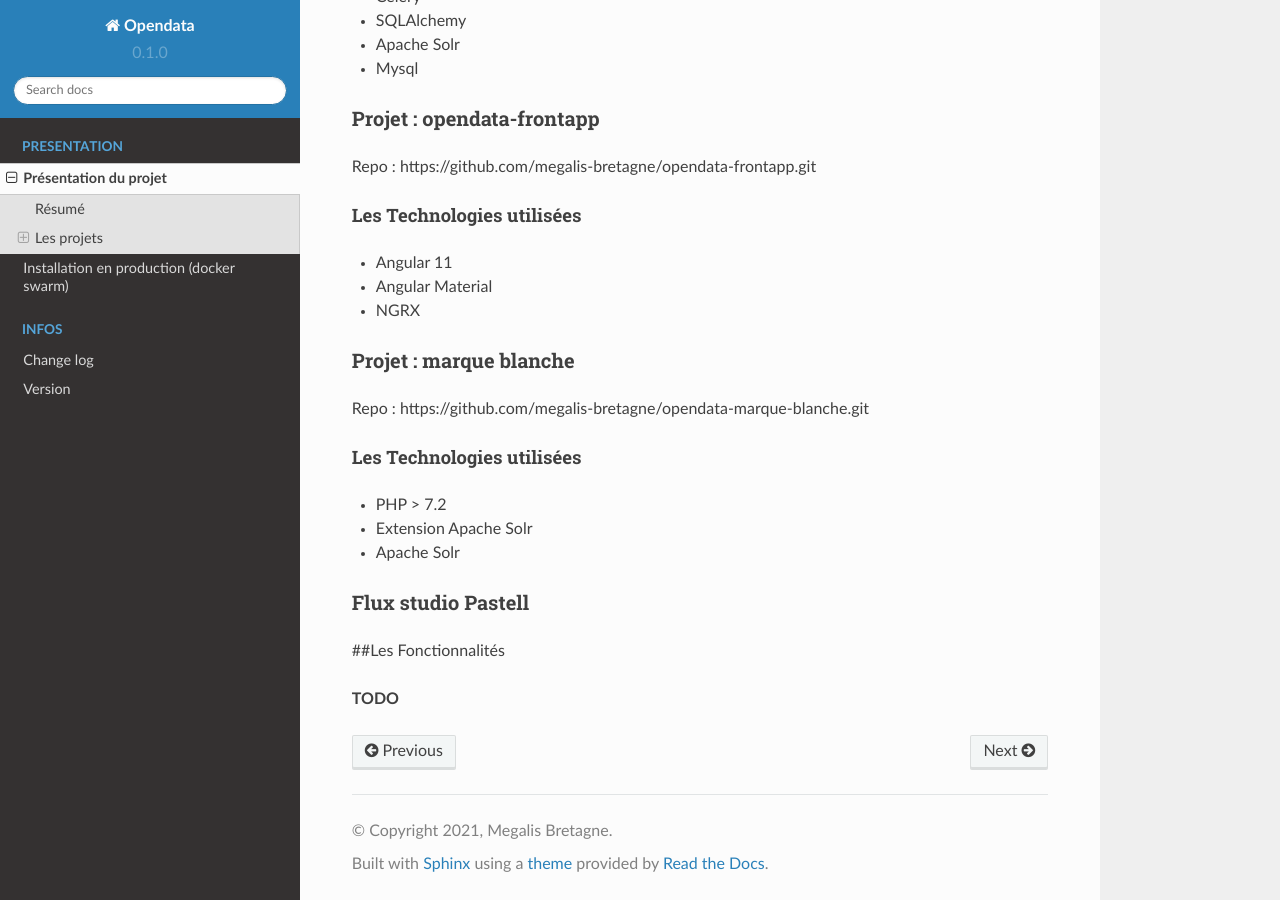
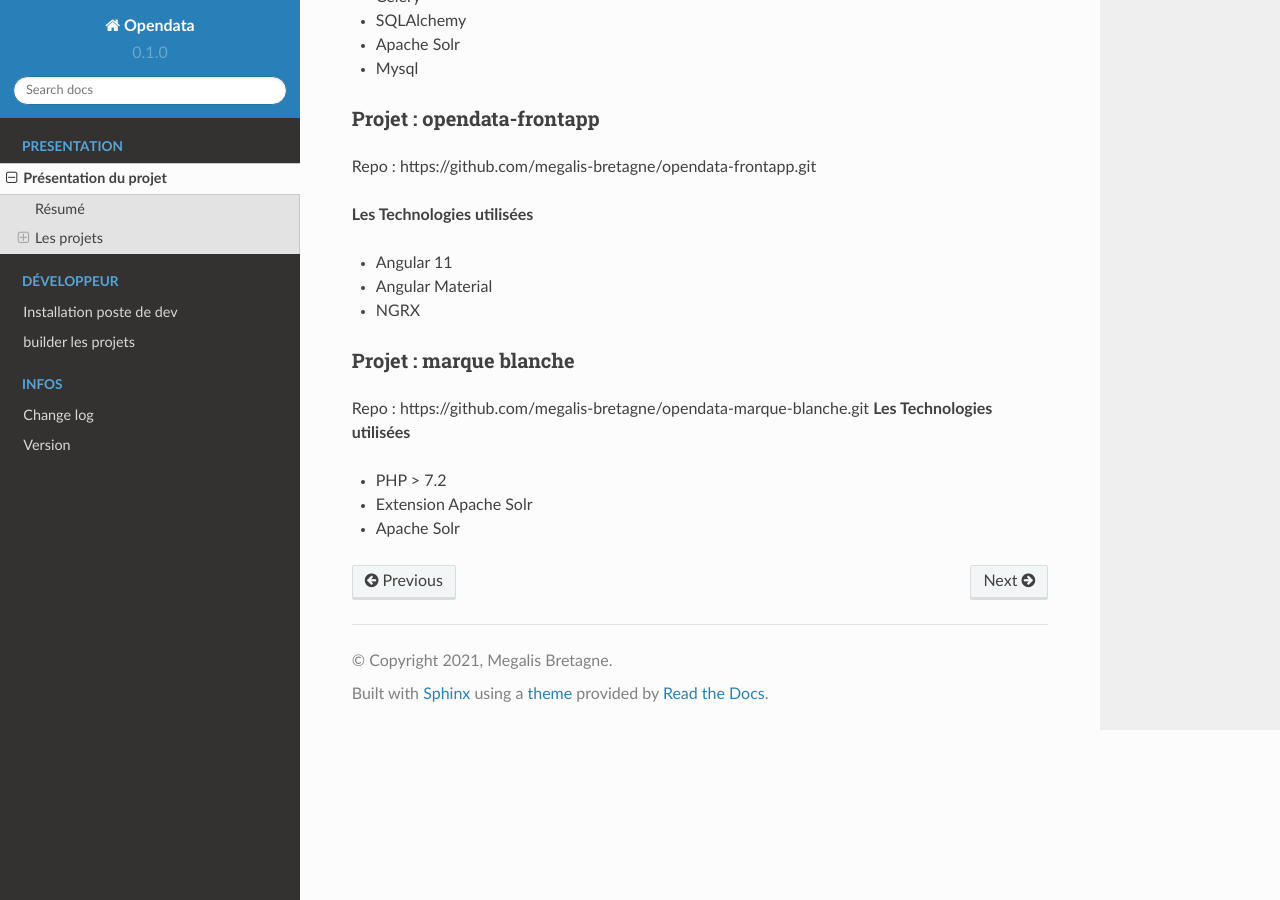
Before and after one commit to megalis-bretagne/opendata-extraction, a Sphinx documentation site: the page built from docs/source/presentation.md, in a window 1280 px wide and 900 px high, scrolled down 1306 px. Built offline with Sphinx 7.4.7 and the Read the Docs theme 2.0.0, drawn with Linux system fonts in a browser that asks for light colours; pages that are not in the unit, such as notebooks, are missing from menus.

```diff
--- a/docs/source/guide/dev.md
+++ b/docs/source/dev/installation.md
@@ -1,16 +1,14 @@
-# Installation
+# Installation poste de dev
 
-##  Mise en place d'un environnement de dev
-
-###Prérequis
+**Prérequis**
 Installer `docker`, `git`, `virtualenv` et `npm`
 
-### docker-compose
+**docker-compose**
 docker pour déployer localement mysql, apache solr, redis, flower
 **TODO** fournir un docker-compose
 
 
-### Projet : opendata-extraction
+**Projet : opendata-extraction**
 
 Utilisation de pycharm est conseillée
 
@@ -27,7 +25,7 @@ Utilisation de pycharm est conseillée
     pip install -r requirements.txt
 
 
-## Front Opendata
+**Front Opendata**
 
 
-## Marqueblanche
+**Marqueblanche**
--- a/docs/source/guide/installation-prod.md
+++ /dev/null
@@ -1,5 +0,0 @@
-# Installation en production (docker swarm)
-
-## opendata-stack
-
-https://github.com/megalis-bretagne/opendata-stack.git
--- a/docs/source/presentation.md
+++ b/docs/source/presentation.md
@@ -21,7 +21,7 @@ Enfin, une réutilisation de [la marque blanche de gironde numérique](https://g
 ### Projet : opendata-extraction
 Repo : https://github.com/megalis-bretagne/opendata-extraction.git
 
-#### Les Technologies utilisées
+**Les Technologies utilisées**
 * Python 3.9
 * Flask
 * Celery
@@ -32,21 +32,14 @@ Repo : https://github.com/megalis-bretagne/opendata-extraction.git
 ### Projet : opendata-frontapp
 Repo : https://github.com/megalis-bretagne/opendata-frontapp.git
 
-#### Les Technologies utilisées
+**Les Technologies utilisées**
 * Angular 11
 * Angular Material
 * NGRX
 
 ### Projet : marque blanche
 Repo : https://github.com/megalis-bretagne/opendata-marque-blanche.git
-#### Les Technologies utilisées
+**Les Technologies utilisées**
 * PHP > 7.2
 * Extension Apache Solr
 * Apache Solr
-
-
-### Flux studio Pastell
-
-##Les Fonctionnalités
-
-**TODO**
```
Also changed, not shown: docs/source/dev/build.md (added, +8 -0 lines), docs/source/dev/contribuer.md (renamed from docs/source/contribuer.md, +1 -1 lines), docs/source/guide/installation-extraction.md (added, +1 -0 lines), docs/source/guide/installation-prerequis.md (added, +80 -0 lines), docs/source/guide/installation.md (deleted, +0 -33 lines), docs/source/guide/parametrage-keycloak.md (added, +1 -0 lines), docs/source/guide/parametrage-pastell.md (added, +1 -0 lines), docs/source/index.rst (+23 -3 lines).
